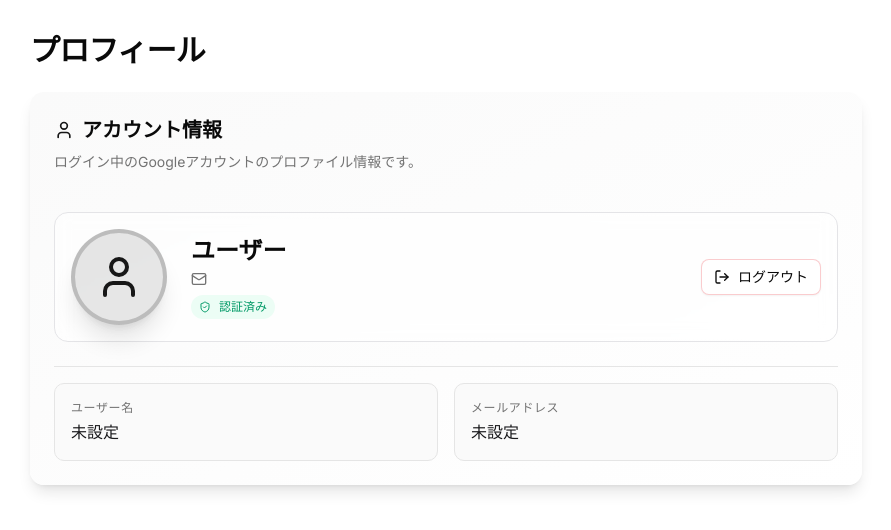
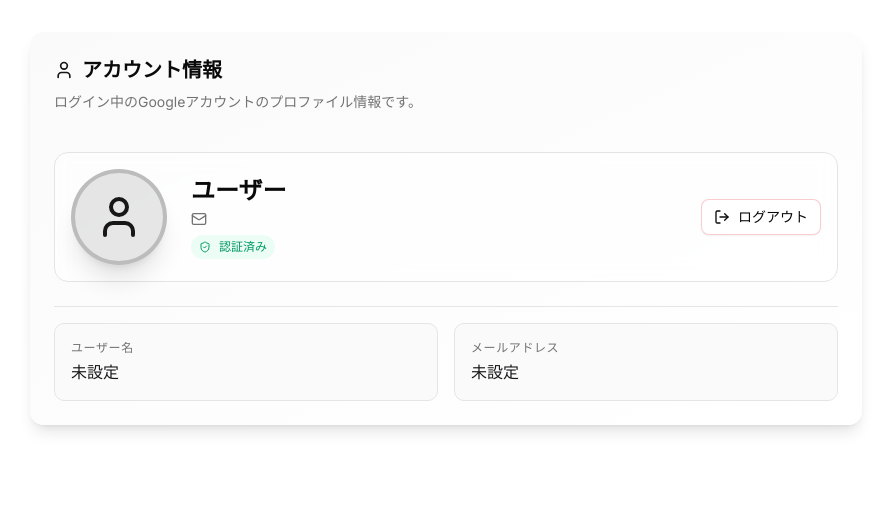
Before and after one commit to m-guchi/Asset-Manager, a Next.js app: page /asset-manager/profile in a window 1280 px wide. Shown: the top 530 px of the page, without its empty margins (194-1085 px from the left). Built offline with nearby package versions, Linux system fonts and the light colour scheme; no server answers.

Commit message:
プロフィールページ タイトルスタイル修正

```diff
--- a/app/profile/page.tsx
+++ b/app/profile/page.tsx
@@ -23,10 +23,6 @@ export default function ProfilePage() {
 
     return (
         <div className="flex flex-col gap-6 p-4 md:p-8 max-w-4xl mx-auto">
-            <div className="flex items-center justify-between">
-                <h1 className="text-3xl font-bold tracking-tight">プロフィール</h1>
-            </div>
-
             <div className="grid gap-6">
                 {/* User Info Card */}
                 <Card className="overflow-hidden border-none shadow-lg bg-gradient-to-br from-zinc-50 to-white dark:from-zinc-900 dark:to-zinc-950">
--- a/components/page-title.tsx
+++ b/components/page-title.tsx
@@ -39,6 +39,8 @@ export function PageTitle() {
                 setTitle("データ管理")
             } else if (pathname === "/settings") {
                 setTitle("設定")
+            } else if (pathname === "/profile") {
+                setTitle("プロフィール")
             } else {
                 setTitle("資産管理")
             }
```
